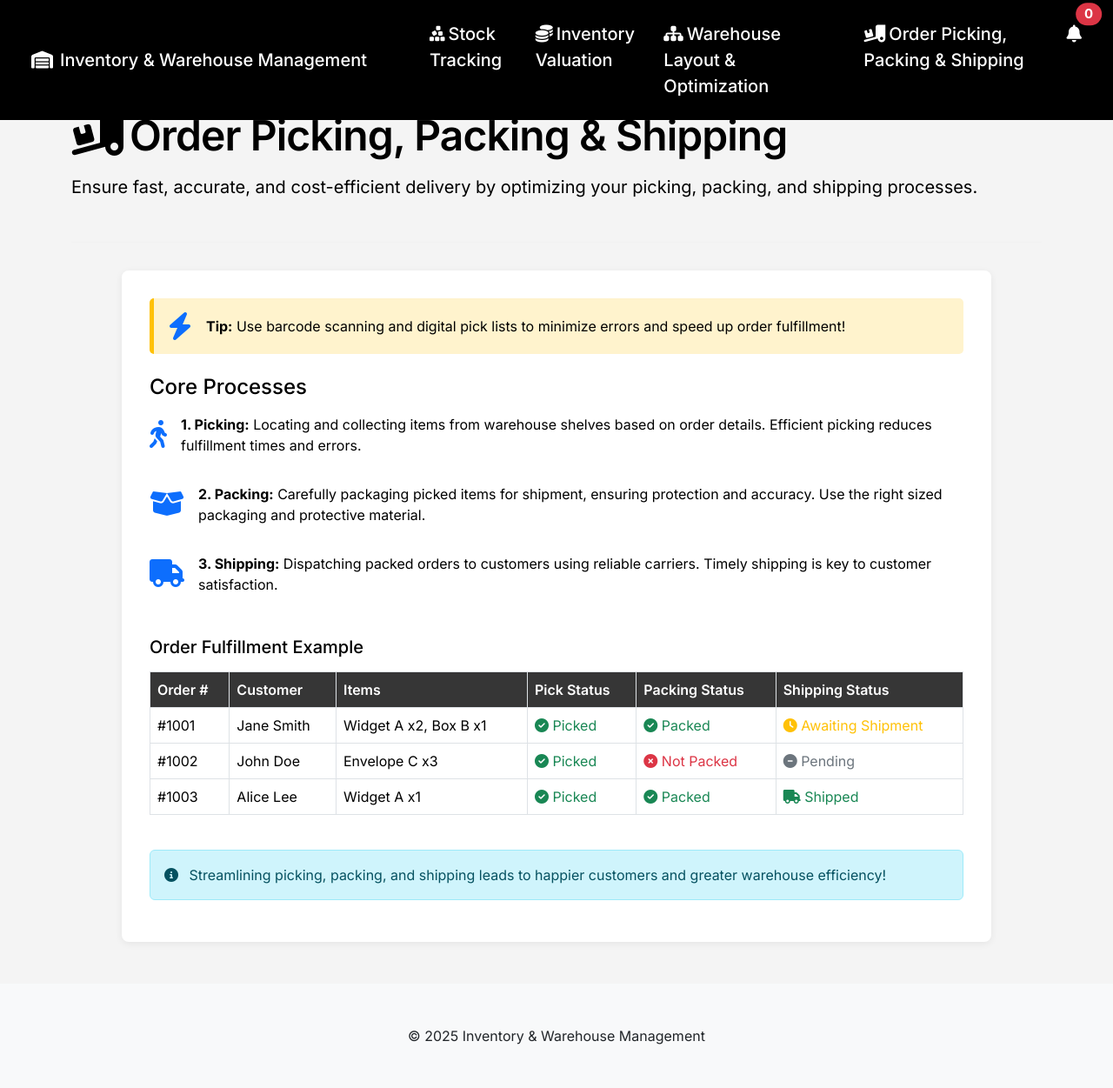
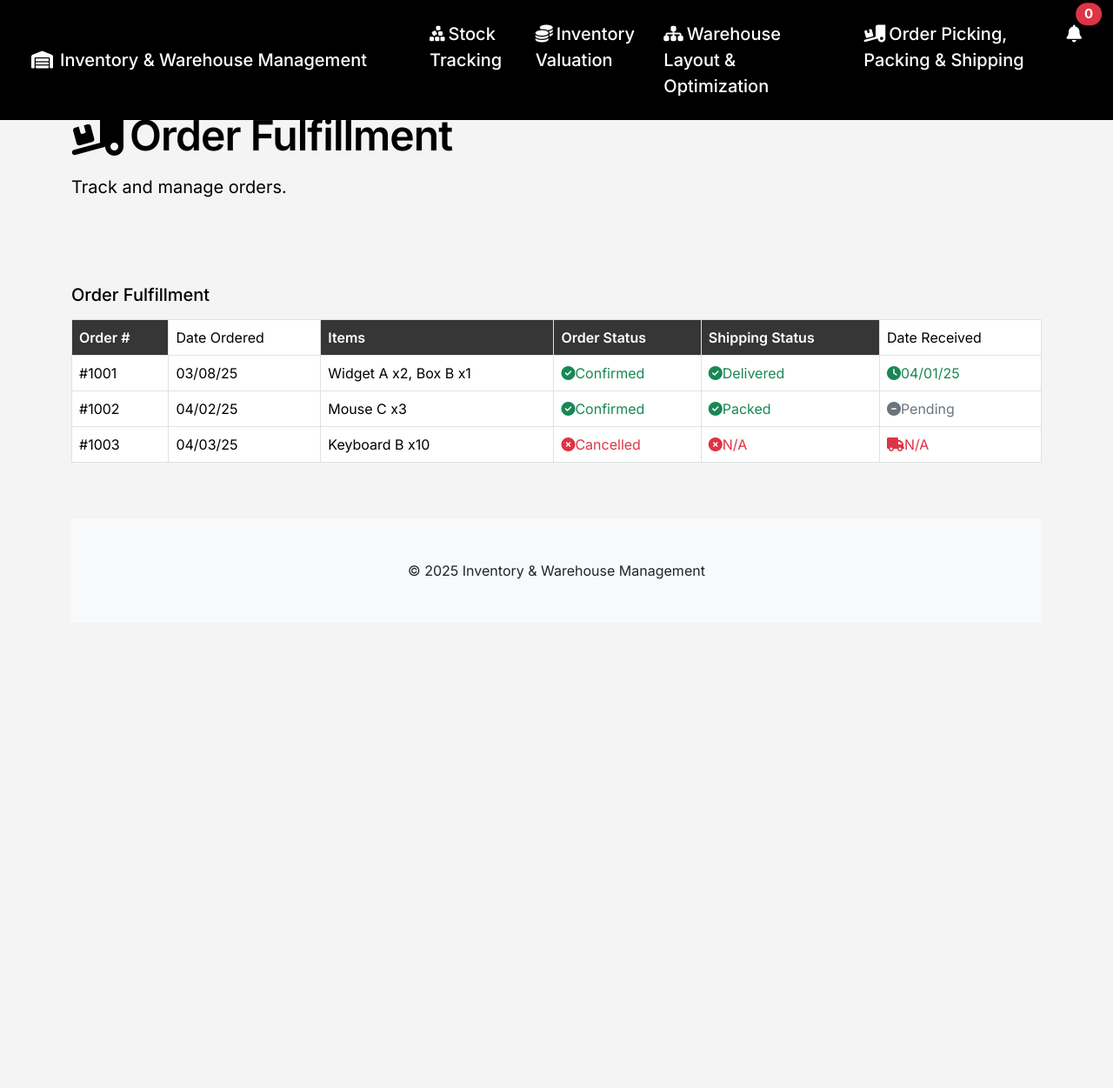
Before and after one commit to Scammur/ITECPROJECT, a PHP site: page /order-picking-packing-shipping.php in a window 1280 px wide. Shown: the whole page at 87% size. After the commit the page ends 666 px from the top, so only its background shows below. Run offline with PHP 8.4, Linux system fonts and the light colour scheme; data comes from the database, SQL or seed files in the repository.

Commit message:
Order Fulfillment.php

```diff
--- a/order-picking-packing-shipping.php
+++ b/order-picking-packing-shipping.php
@@ -5,7 +5,7 @@ include 'config/config.php';
 <html lang="en">
 <head>
     <meta charset="UTF-8">
-    <title>Order Picking, Packing & Shipping | Inventory & Warehouse Management</title>
+    <title>Order Fulfillment | Inventory & Warehouse Management</title>
     <link rel="icon" href="img/ico/logo.ico">
     <meta name="viewport" content="width=device-width, initial-scale=1.0">
 
@@ -203,92 +203,56 @@ include 'config/config.php';
         <div class="row mb-4">
             <div class="col-12 animate__animated animate__fadeInLeft">
                 <div class="section-title mb-2">
-                    <i class="fa-solid fa-truck-ramp-box me-2"></i>Order Picking, Packing & Shipping
+                    <i class="fa-solid fa-truck-ramp-box me-2"></i>Order Fulfillment
                 </div>
                 <p class="lead">
-                    Ensure fast, accurate, and cost-efficient delivery by optimizing your picking, packing, and shipping processes.
+                    Track and manage orders.
                 </p>
             </div>
         </div>
         <hr class="divider">
 
-        <!-- Content -->
-        <div class="main-container">
-            <div class="highlight d-flex align-items-center">
-                <i class="fa-solid fa-bolt process-icon"></i>
-                <div>
-                    <strong>Tip:</strong> Use barcode scanning and digital pick lists to minimize errors and speed up order fulfillment!
-                </div>
-            </div>
-
-            <h4 class="mb-3">Core Processes</h4>
-            <div class="process-step d-flex align-items-start">
-                <span class="process-icon"><i class="fa-solid fa-person-walking"></i></span>
-                <div>
-                    <strong>1. Picking:</strong> Locating and collecting items from warehouse shelves based on order details. Efficient picking reduces fulfillment times and errors.
-                </div>
-            </div>
-            <div class="process-step d-flex align-items-start">
-                <span class="process-icon"><i class="fa-solid fa-box-open"></i></span>
-                <div>
-                    <strong>2. Packing:</strong> Carefully packaging picked items for shipment, ensuring protection and accuracy. Use the right sized packaging and protective material.
-                </div>
-            </div>
-            <div class="process-step d-flex align-items-start">
-                <span class="process-icon"><i class="fa-solid fa-truck"></i></span>
-                <div>
-                    <strong>3. Shipping:</strong> Dispatching packed orders to customers using reliable carriers. Timely shipping is key to customer satisfaction.
-                </div>
-            </div>
-
-            <h5 class="mb-3 mt-5">Order Fulfillment Example</h5>
+            <h5 class="mb-3 mt-5">Order Fulfillment</h5>
             <div class="table-responsive mb-4">
                 <table class="table table-bordered align-middle example-table">
                     <thead>
                         <tr>
                             <th>Order #</th>
-                            <th>Customer</th>
+                            <td>Date Ordered</td>
                             <th>Items</th>
-                            <th>Pick Status</th>
-                            <th>Packing Status</th>
+                            <th>Order Status</th>
                             <th>Shipping Status</th>
+                            <td>Date Received</td>
                         </tr>
                     </thead>
                     <tbody>
                         <tr>
                             <td>#1001</td>
-                            <td>Jane Smith</td>
+                            <td>03/08/25</td>
                             <td>Widget A x2, Box B x1</td>
-                            <td class="text-success"><i class="fa-solid fa-check-circle"></i> Picked</td>
-                            <td class="text-success"><i class="fa-solid fa-check-circle"></i> Packed</td>
-                            <td class="text-warning"><i class="fa-solid fa-clock"></i> Awaiting Shipment</td>
+                            <td class="text-success"><i class="fa-solid fa-check-circle"></i>Confirmed</td>
+                            <td class="text-success"><i class="fa-solid fa-check-circle"></i>Delivered</td>
+                            <td class="text-success"><i class="fa-solid fa-clock"></i>04/01/25</td>
                         </tr>
                         <tr>
                             <td>#1002</td>
-                            <td>John Doe</td>
-                            <td>Envelope C x3</td>
-                            <td class="text-success"><i class="fa-solid fa-check-circle"></i> Picked</td>
-                            <td class="text-danger"><i class="fa-solid fa-times-circle"></i> Not Packed</td>
-                            <td class="text-secondary"><i class="fa-solid fa-minus-circle"></i> Pending</td>
+                            <td>04/02/25</td>
+                            <td>Mouse C x3</td>
+                            <td class="text-success"><i class="fa-solid fa-check-circle"></i>Confirmed</td>
+                            <td class="text-success"><i class="fa-solid fa-check-circle"></i>Packed</td>
+                            <td class="text-secondary"><i class="fa-solid fa-minus-circle"></i>Pending</td>
                         </tr>
                         <tr>
                             <td>#1003</td>
-                            <td>Alice Lee</td>
-                            <td>Widget A x1</td>
-                            <td class="text-success"><i class="fa-solid fa-check-circle"></i> Picked</td>
-                            <td class="text-success"><i class="fa-solid fa-check-circle"></i> Packed</td>
-                            <td class="text-success"><i class="fa-solid fa-truck"></i> Shipped</td>
+                            <td>04/03/25</td>
+                            <td>Keyboard B x10</td>
+                            <td class="text-danger"><i class="fa-solid fa-times-circle"></i>Cancelled</td>
+                            <td class="text-danger"><i class="fa-solid fa-times-circle"></i>N/A</td>
+                            <td class="text-danger"><i class="fa-solid fa-truck"></i>N/A</td>
                         </tr>
                     </tbody>
                 </table>
             </div>
-
-            <div class="alert alert-info mt-4 section-image-animate">
-                <i class="fa-solid fa-circle-info me-2"></i>
-                Streamlining picking, packing, and shipping leads to happier customers and greater warehouse efficiency!
-            </div>
-        </div>
-    </div>
 
     <!-- Footer -->
     <footer class="bg-light text-dark py-5 mt-5">
```
